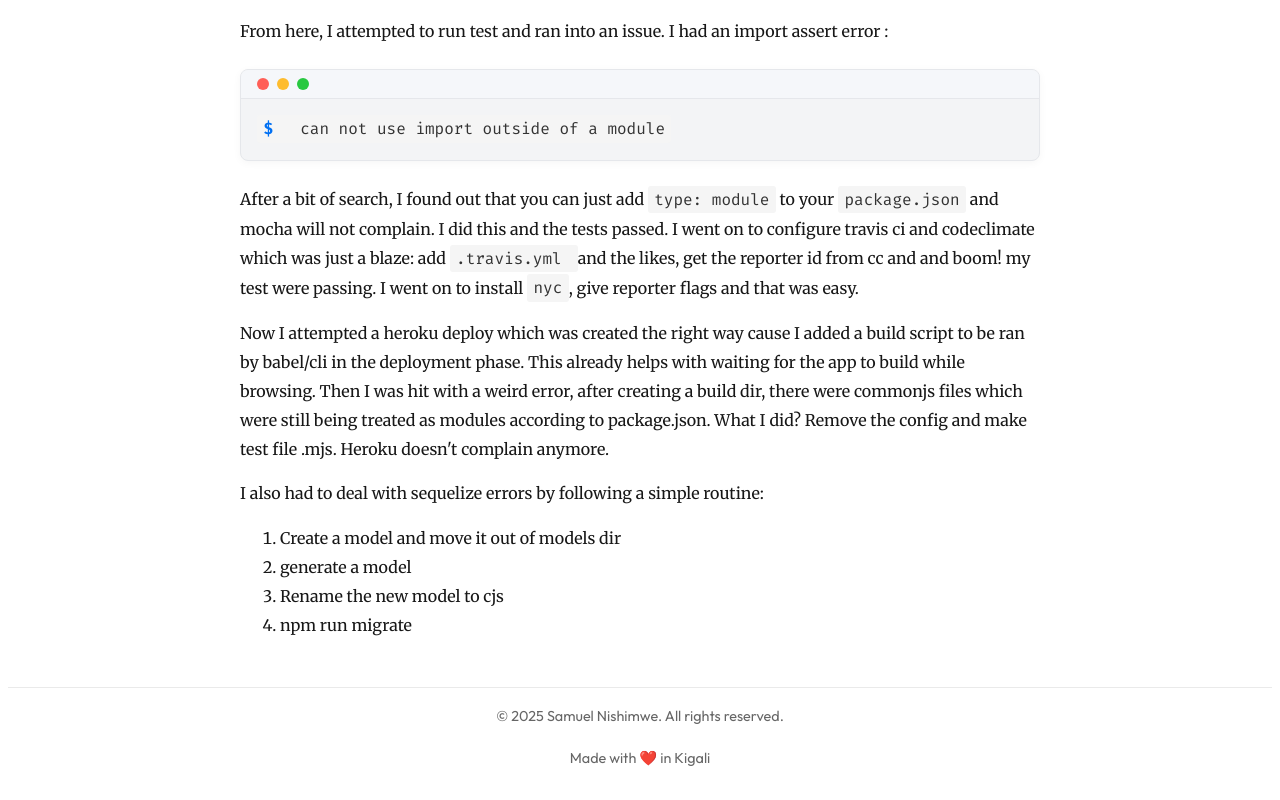
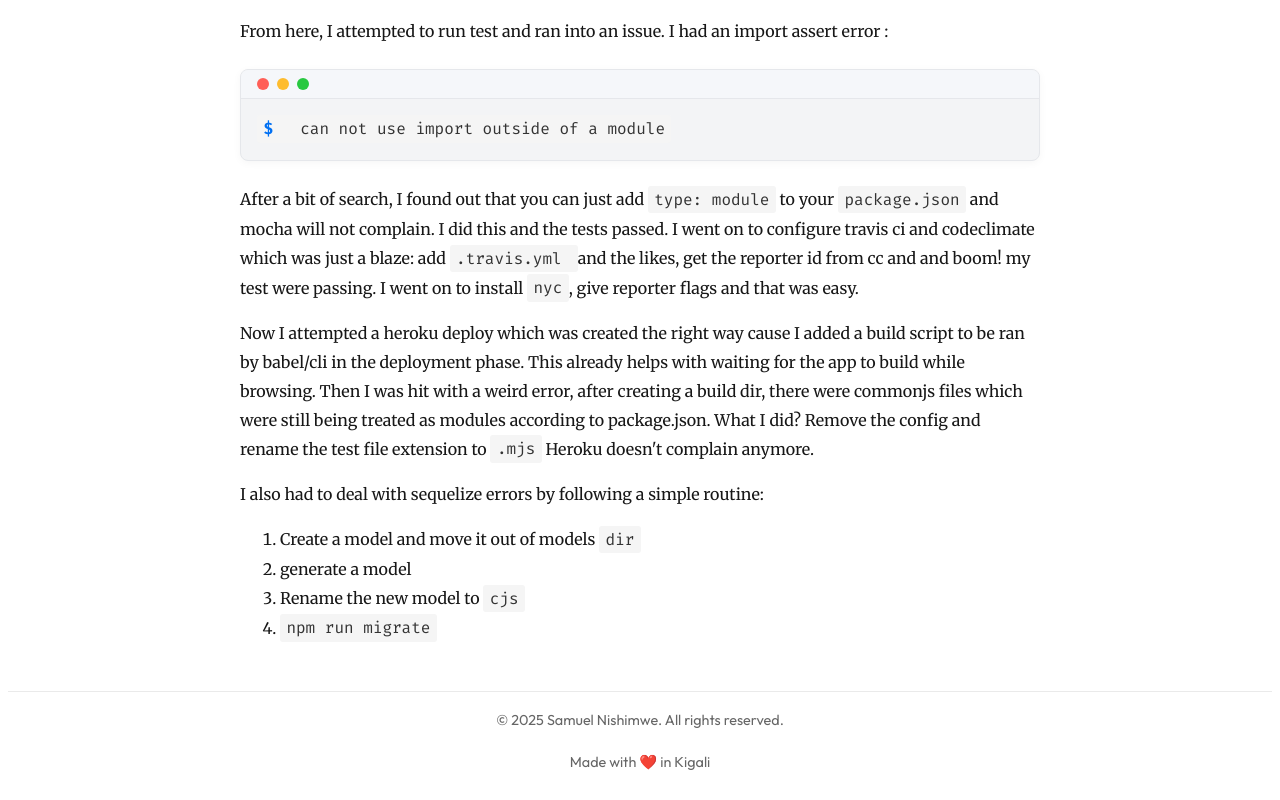
Before and after one commit to ceelogre/presence, a Next.js app: page /blog/howto/heroku in a window 1280 px wide. Shown: the part 393-1193 px from the top of the page. Built offline with nearby package versions, Linux system fonts and the light colour scheme.

Commit message:
feat: finish Heroku article

```diff
--- a/src/app/blog/howto/heroku/page.tsx
+++ b/src/app/blog/howto/heroku/page.tsx
@@ -11,13 +11,13 @@ const HerokuConfig = () => (
       <p> From here, I attempted to run test and ran into an issue. I had an import assert error :
       <TerminalBlock> can not use import outside of a module</TerminalBlock> After a bit of search, I found out that you can just add <code>type: module</code> to your <code>package.json</code> and mocha will not complain. I did this and the tests passed. I went on to configure travis ci and codeclimate which was just  a blaze: add <code>.travis.yml </code>and the likes, get the reporter id from cc and and boom! my test were passing. I went on to install <code>nyc</code>, give reporter flags and that was easy.</p>
 
-    <p>Now I attempted a heroku deploy which was created the right way cause I added a build script to be ran by babel/cli in the deployment phase. This already helps with waiting for the app to build while browsing. Then I was hit with a weird error, after creating a build dir, there were commonjs files which were still being treated as modules according to package.json. What I did? Remove the config and make test file .mjs. Heroku doesn&apos;t complain anymore.</p>
+    <p>Now I attempted a heroku deploy which was created the right way cause I added a build script to be ran by babel/cli in the deployment phase. This already helps with waiting for the app to build while browsing. Then I was hit with a weird error, after creating a build dir, there were commonjs files which were still being treated as modules according to package.json. What I did? Remove the config and rename the test file extension to <code> .mjs</code> Heroku doesn&apos;t complain anymore.</p>
     <p>I also had to deal with sequelize errors by following a simple routine:</p>
     <ol>
-      <li> Create a model and move it out of models dir </li>
+      <li> Create a model and move it out of models <code>dir</code> </li>
       <li> generate a model</li>
-      <li> Rename the new model to cjs</li>
-      <li> npm run migrate</li>
+      <li> Rename the new model to <code>cjs</code></li>
+      <li> <code>npm run migrate</code></li>
     </ol>
       </div>
     )
--- a/src/app/blog/page.tsx
+++ b/src/app/blog/page.tsx
@@ -48,6 +48,8 @@ export default function Blog() {
       href: "/blog/howto/change-git-remote"
     },
     {
+     title: "Nodejs deployment on Heroku",
+     description: "How to deploy and run tests successfully of an app on Heroku",
      href: "/blog/howto/heroku"
     }
   ];
```
